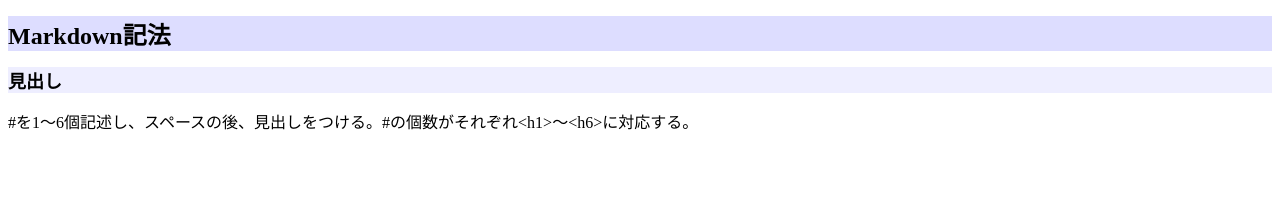
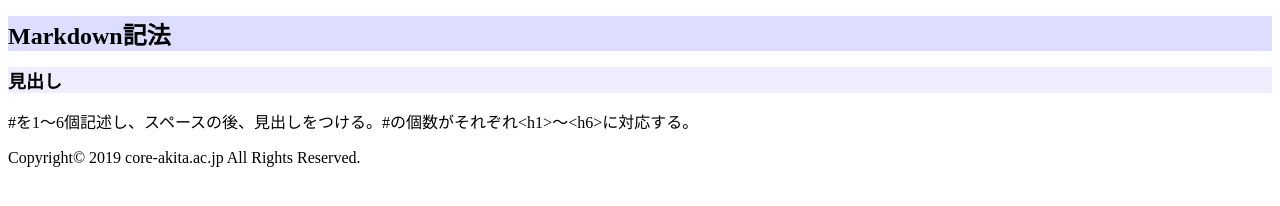
Before and after one commit to takuanREIWA/test, a plain HTML site: page index.html in a window 1280 px wide. Drawn offline with Linux system fonts and the light colour scheme.

Commit message:
[add]index.html内にフッターを追加

```diff
--- a/index.html
+++ b/index.html
@@ -17,6 +17,7 @@
 
 	</main>
 	<footer id="pageFoot">
+		<p>Copyright&copy; 2019 core-akita.ac.jp All Rights Reserved.</p>
 	</footer>
 </body>
 </html>
```
